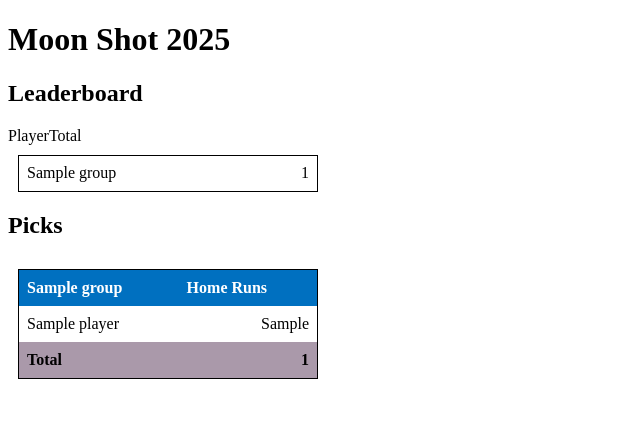
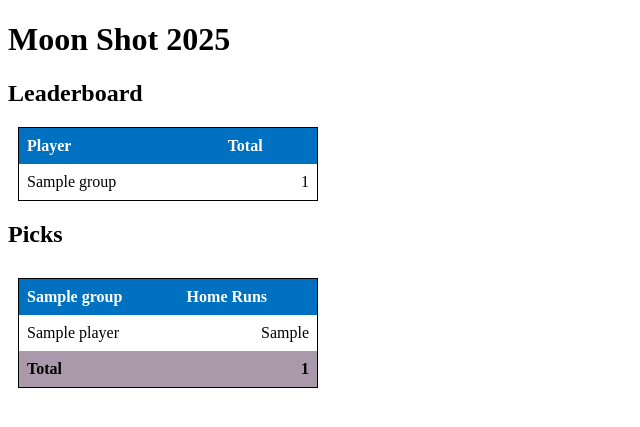
Before and after one commit to vwerkle/HugosHomepage, a Flask app: template templates/moonshot.html in a window 1280 px wide. Shown: the top 427 px of the page, without its empty margins (0-640 px from the left). Run offline with Flask 3, Linux system fonts and the light colour scheme; the template is opened without the code that fills it: most values are stand-ins (such as "Sample title", 1, 10 or a date in 2020).

Commit message:
fix table

```diff
--- a/templates/moonshot.html
+++ b/templates/moonshot.html
@@ -52,10 +52,8 @@
         <h2>Leaderboard</h2>
         <table class="group-table">
             <thead>
-                <tr>
-                    <tr>Player</tr>
-                    <tr>Total</tr>
-                </tr>
+                    <th>Player</th>
+                    <th>Total</th>
             </thead>
             <tbody>
                 {% for group, stats in groups %}
```
